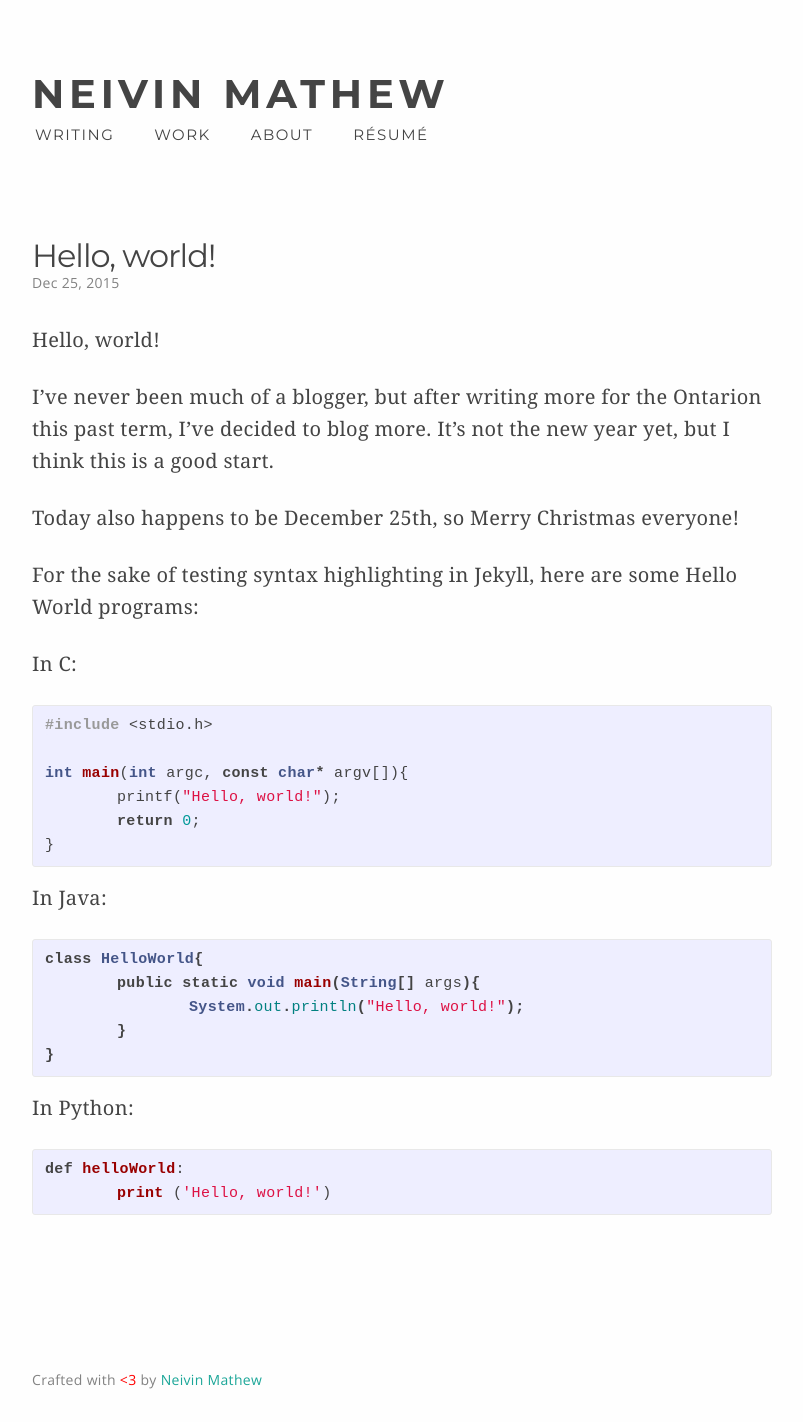
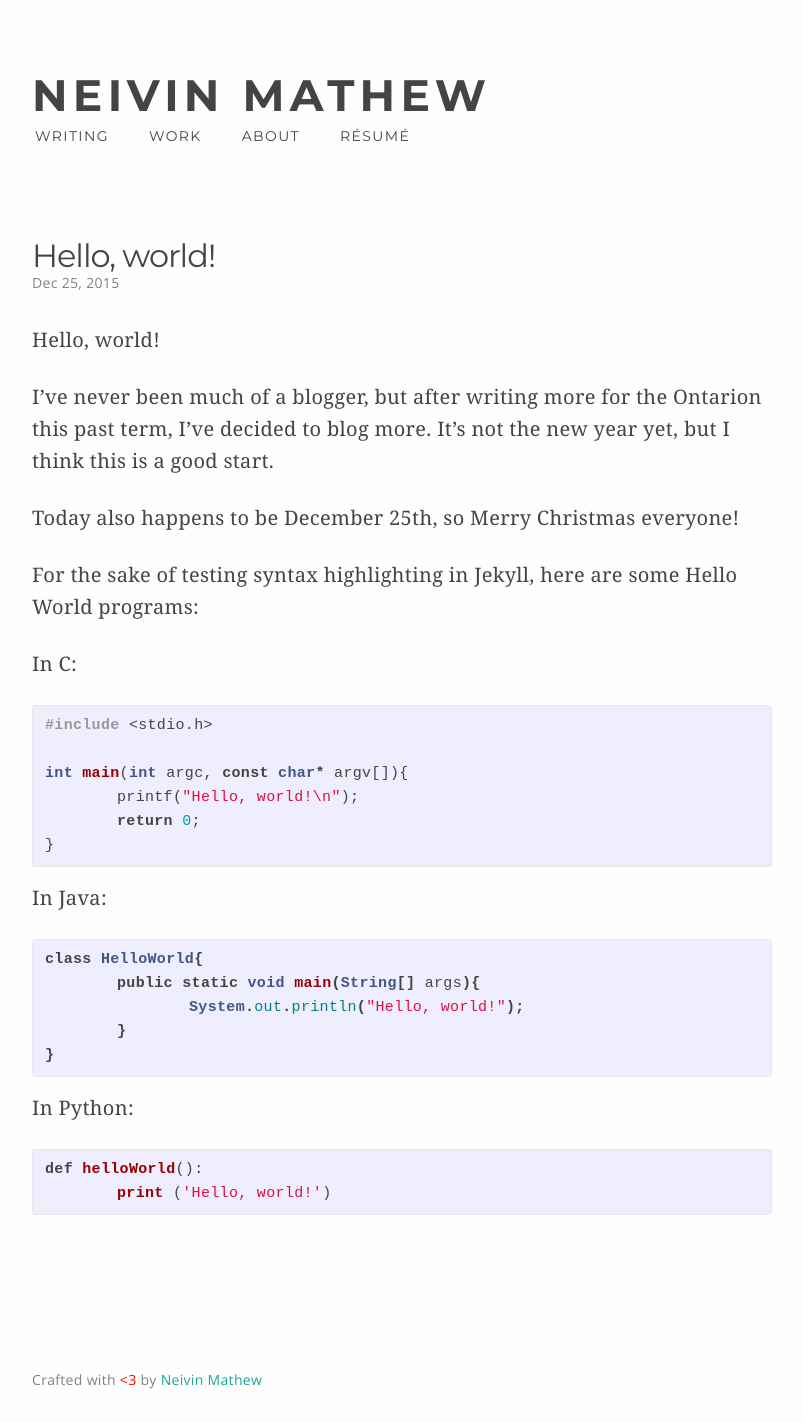
Before and after one commit to neivin/neivin.github.io, a Jekyll site: the page built from _posts/2015-12-25-hello-world.md, in a window 1280 px wide. Shown: the whole page, without its empty margins (238-1041 px from the left). Built offline with Jekyll 4.4.1, drawn with Linux system fonts in a browser that asks for light colours.

Commit message:
Make site title responsive

```diff
--- a/_posts/2015-12-25-hello-world.md
+++ b/_posts/2015-12-25-hello-world.md
@@ -18,7 +18,7 @@
 #include <stdio.h>
 
 int main(int argc, const char* argv[]){
-	printf("Hello, world!");
+	printf("Hello, world!\n");
 	return 0;
 }
 {% endhighlight %}
@@ -34,6 +34,6 @@
 
 In Python:
 {% highlight python %}
-def helloWorld:
+def helloWorld():
 	print ('Hello, world!')
 {% endhighlight %}
--- a/_sass/_base.scss
+++ b/_sass/_base.scss
@@ -14,6 +14,7 @@
  * Basic styling
  */
 body {
+    min-width: 320px;
     font-family: $body-copy;
     font-size: $body-font-size;
     line-height: $base-line-height;
--- a/_sass/_layout.scss
+++ b/_sass/_layout.scss
@@ -20,11 +20,14 @@
 
 .header-name{
     font-family: 'Montserrat', sans-serif;
-    font-size: 40px;
+    font-size: 2.2em;
     font-weight: 700;
     letter-spacing: 0.12em;
     line-height: 0.7;
 }
+
+
+
 
 #title-link{
     color: $text-color;
@@ -47,7 +50,7 @@
 .page-link {
         color: $text-color;
         line-height: $base-line-height *2;
-        font-size: 15px;
+        font-size: 0.7em;
         font-family: $base-font-family;
         font-weight: 300;
         letter-spacing: .1em;
@@ -72,6 +75,36 @@
     display: table;
     padding: 3px;
     //margin: auto;
+}
+
+@media screen and (max-width: 500px) {
+    .header-name{
+        font-size: 1.7em;
+    }
+
+    .page-link{
+        font-size: 0.6em;
+        // Gaps between nav items, but not on the first one
+        &:not(:first-child) {
+            margin-left: 35px;
+        }
+
+    }
+}
+
+@media screen and (max-width: 390px) {
+    .header-name{
+        font-size: 1.4em;
+    }
+
+    .page-link{
+        font-size: 0.55em;
+        // Gaps between nav items, but not on the first one
+        &:not(:first-child) {
+            margin-left: 24px;
+        }
+
+    }
 }
 
 .site-nav {
```
